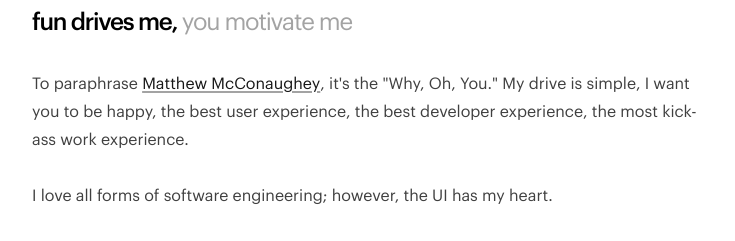
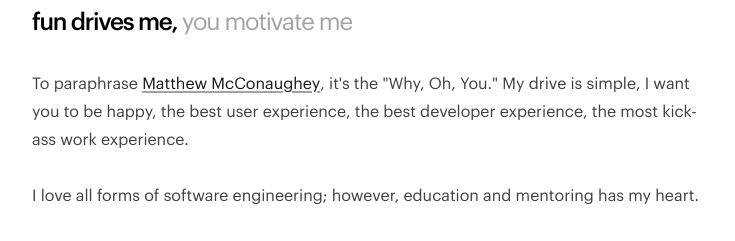
Before and after one commit to ryanyogan/yogan.dev, a Next.js app: page / in a window 1280 px wide. Shown: the part 528-769 px from the top of the page, without its empty margins (272-1007 px from the left). Built offline with nearby package versions, Linux system fonts and the light colour scheme; no server answers; the database is empty.

Commit message:
i am cheesyy

```diff
--- a/src/app/page.tsx
+++ b/src/app/page.tsx
@@ -67,8 +67,8 @@ export default function HomePage() {
         to be happy, the best user experience, the best developer experience,
         the most kick-ass work experience.
         <br />
-        <br />I love all forms of software engineering; however, the UI has my
-        heart.
+        <br />I love all forms of software engineering; however, education and
+        mentoring has my heart.
       </p>
 
       <div className="my-8 flex flex-col space-y-4 w-full">
```
